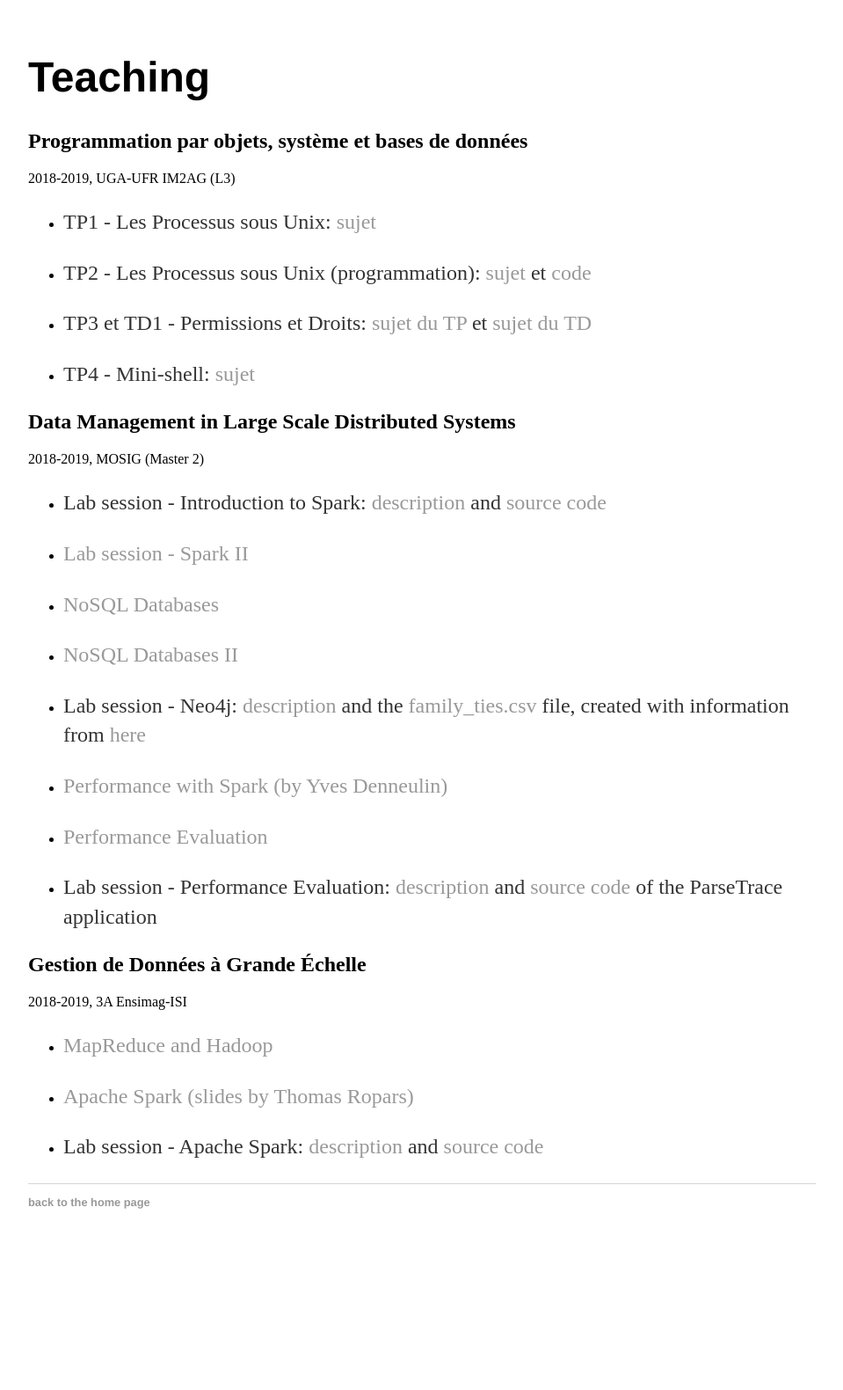
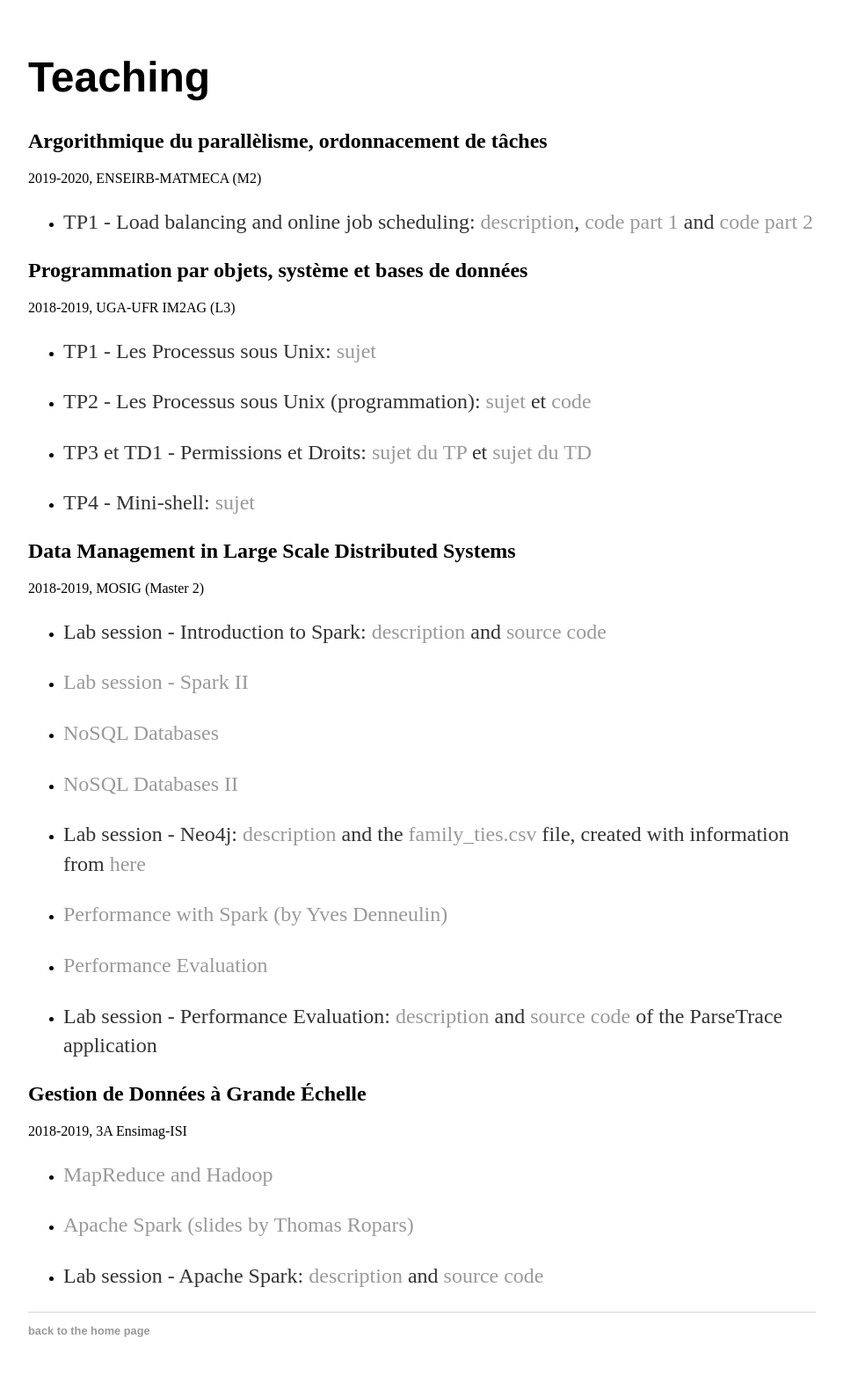
Before and after one commit to francielizanon/francielizanon, a Jekyll site: the page teaching/index.html, which Jekyll copies as it is, in a window 1280 px wide. Shown: the whole page at 88% size, without its empty margins (160-1119 px from the left). Built offline with Jekyll 4.4.1, drawn with Linux system fonts in a browser that asks for light colours; before the commit the page ends 1434 px from its top, so only the background shows below that.

Commit message:
adding new lab session

```diff
--- a/teaching/index.html
+++ b/teaching/index.html
@@ -12,6 +12,17 @@
 
 
 <h1>Teaching</h1>
+
+<h2>Argorithmique du parallèlisme, ordonnacement de tâches</h2>
+
+2019-2020, ENSEIRB-MATMECA (M2)
+
+<ul>
+<li>
+<p>TP1 - Load balancing and online job scheduling: <a href="TP/CSID_TP1.pdf">description</a>, <a href="TP/load_balancing_sim.tgz">code part 1</a> and <a href="TP/job_scheduling.tgz">code part 2</a>
+</li>
+</ul>
+
 
 <h2>Programmation par objets, système et bases de données</h2>
 
```
